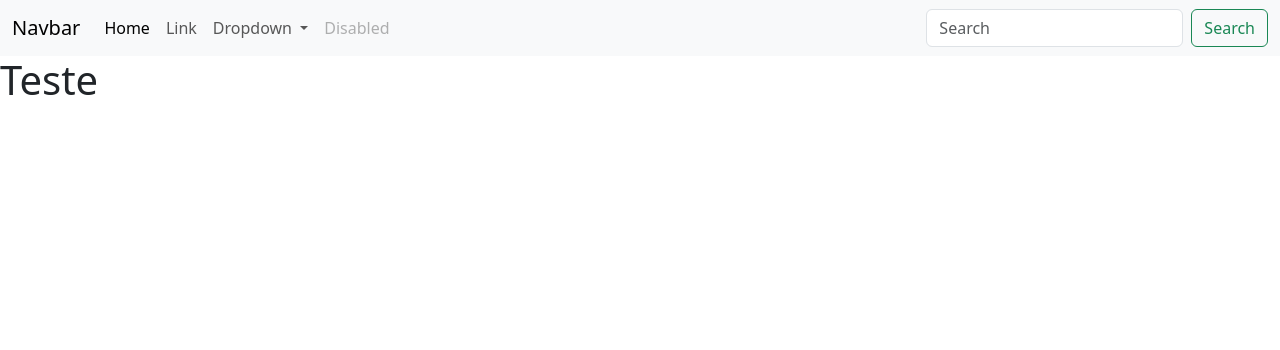
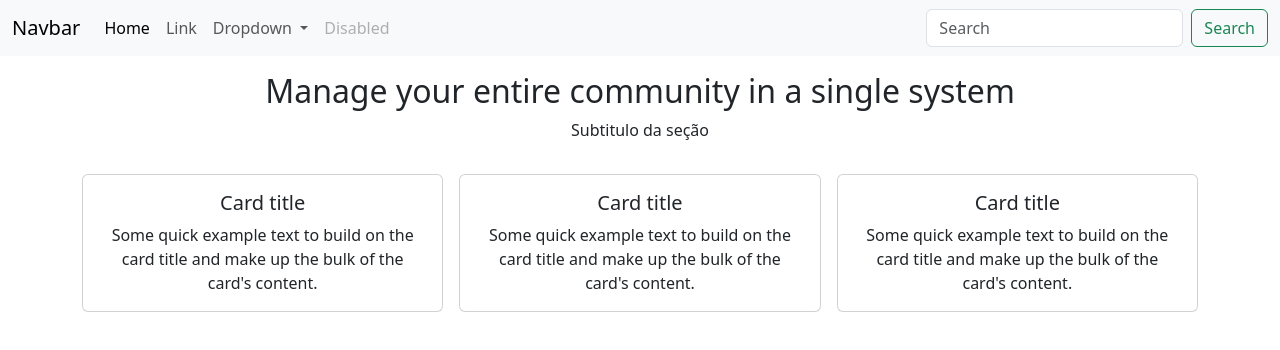
Before and after one commit to Caiquelino/projeto, a plain HTML site: page index.html in a window 1280 px wide. Drawn offline with nearby package versions, Linux system fonts and the light colour scheme.

Commit message:
Comitando Navbar e Cards

```diff
--- a/index.html
+++ b/index.html
@@ -1,16 +1,23 @@
 <!DOCTYPE html>
 <html lang="en">
+
 <head>
     <meta charset="UTF-8">
     <meta name="viewport" content="width=device-width, initial-scale=1.0">
     <title>Document</title>
-    <link href="https://cdn.jsdelivr.net/npm/bootstrap@5.3.5/dist/css/bootstrap.min.css" rel="stylesheet" integrity="sha384-SgOJa3DmI69IUzQ2PVdRZhwQ+dy64/BUtbMJw1MZ8t5HZApcHrRKUc4W0kG879m7" crossorigin="anonymous">
+    <link href="https://cdn.jsdelivr.net/npm/bootstrap@5.3.5/dist/css/bootstrap.min.css" rel="stylesheet"
+        integrity="sha384-SgOJa3DmI69IUzQ2PVdRZhwQ+dy64/BUtbMJw1MZ8t5HZApcHrRKUc4W0kG879m7" crossorigin="anonymous">
+    <link rel="stylesheet" href="style.css">
     </head>
+
 <body>
+    <header>
         <nav class="navbar navbar-expand-lg bg-body-tertiary">
             <div class="container-fluid">
                 <a class="navbar-brand" href="#">Navbar</a>
-          <button class="navbar-toggler" type="button" data-bs-toggle="collapse" data-bs-target="#navbarSupportedContent" aria-controls="navbarSupportedContent" aria-expanded="false" aria-label="Toggle navigation">
+                <button class="navbar-toggler" type="button" data-bs-toggle="collapse"
+                    data-bs-target="#navbarSupportedContent" aria-controls="navbarSupportedContent"
+                    aria-expanded="false" aria-label="Toggle navigation">
                     <span class="navbar-toggler-icon"></span>
                 </button>
                 <div class="collapse navbar-collapse" id="navbarSupportedContent">
@@ -22,13 +29,16 @@
                             <a class="nav-link" href="#">Link</a>
                         </li>
                         <li class="nav-item dropdown">
-                <a class="nav-link dropdown-toggle" href="#" role="button" data-bs-toggle="dropdown" aria-expanded="false">
+                            <a class="nav-link dropdown-toggle" href="#" role="button" data-bs-toggle="dropdown"
+                                aria-expanded="false">
                                 Dropdown
                             </a>
                             <ul class="dropdown-menu">
                                 <li><a class="dropdown-item" href="#">Action</a></li>
                                 <li><a class="dropdown-item" href="#">Another action</a></li>
-                  <li><hr class="dropdown-divider"></li>
+                                <li>
+                                    <hr class="dropdown-divider">
+                                </li>
                                 <li><a class="dropdown-item" href="#">Something else here</a></li>
                             </ul>
                         </li>
@@ -43,7 +53,42 @@
                 </div>
             </div>
         </nav>
-    <h1>Teste</h1>
-    <script src="https://cdn.jsdelivr.net/npm/bootstrap@5.3.5/dist/js/bootstrap.bundle.min.js" integrity="sha384-k6d4wzSIapyDyv1kpU366/PK5hCdSbCRGRCMv+eplOQJWyd1fbcAu9OCUj5zNLiq" crossorigin="anonymous"></script>
+    </header>
+
+
+    <section class="row container text-center gap-3 mx-auto mt-3">
+
+        <div>
+        <h2 class="text-center">Manage your entire community in a single system</h2>
+        <p class="text-center">Subtitulo da seção</p>
+        </div>
+
+        <div class="card col" style="width: 18rem;">
+            <div class="card-body">
+              <h5 class="card-title">Card title</h5>
+              <p class="card-text">Some quick example text to build on the card title and make up the bulk of the card's content.</p>
+            </div>
+          </div>
+          <div class="card col" style="width: 18rem;">
+            <div class="card-body">
+              <h5 class="card-title">Card title</h5>
+              <p class="card-text">Some quick example text to build on the card title and make up the bulk of the card's content.</p>
+
+            </div>
+          </div>
+          <div class="card col" style="width: 18rem;">
+            <div class="card-body">
+              <h5 class="card-title">Card title</h5>
+              <p class="card-text">Some quick example text to build on the card title and make up the bulk of the card's content.</p>
+
+            </div>
+          </div>
+
+    </section>
+
+    <script src="https://cdn.jsdelivr.net/npm/bootstrap@5.3.5/dist/js/bootstrap.bundle.min.js"
+        integrity="sha384-k6d4wzSIapyDyv1kpU366/PK5hCdSbCRGRCMv+eplOQJWyd1fbcAu9OCUj5zNLiq"
+        crossorigin="anonymous"></script>
 </body>
+
 </html>
```
Also changed, not shown: style.css (added). Lines whose indentation alone changed are shown as unchanged.
